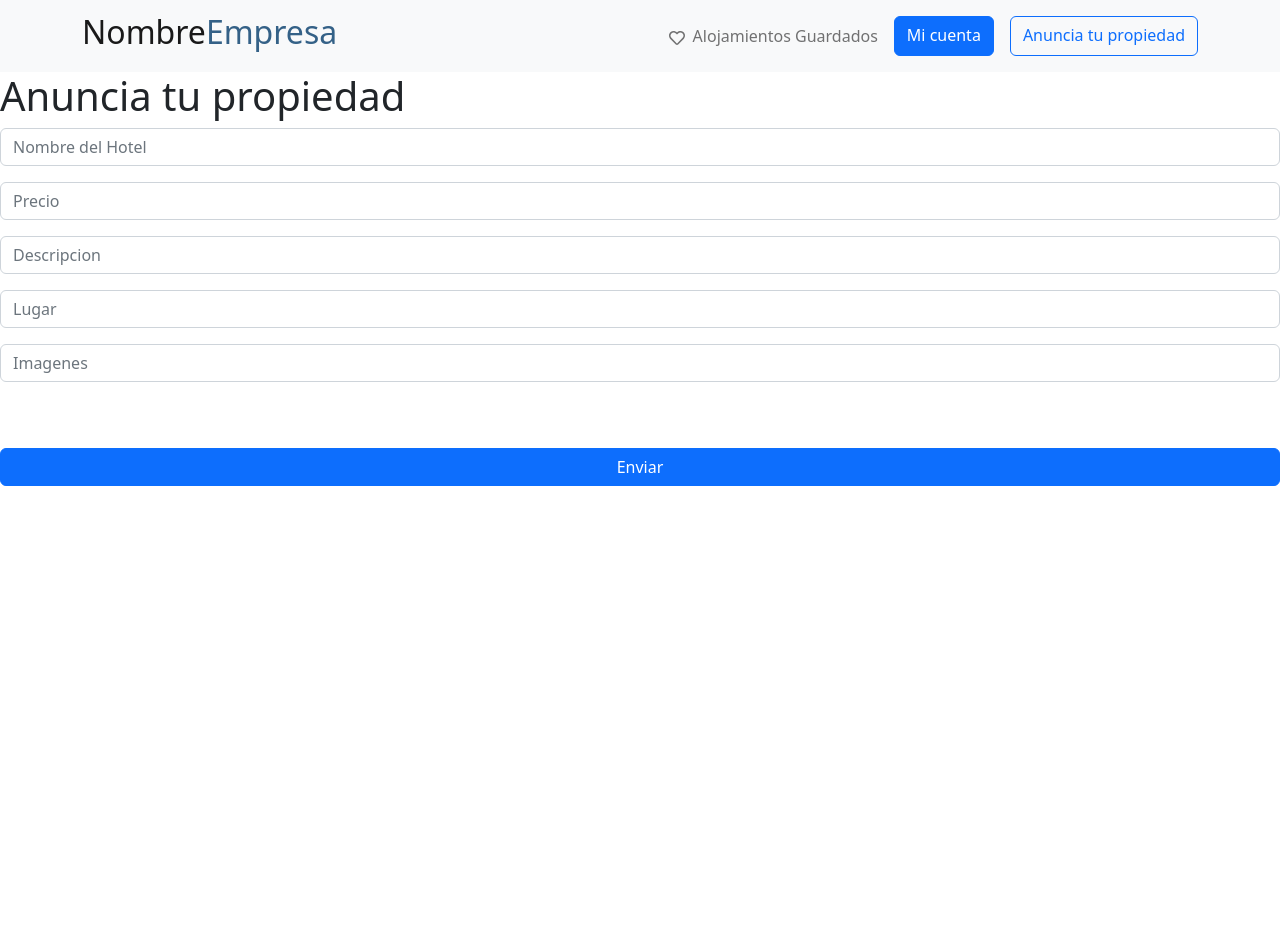
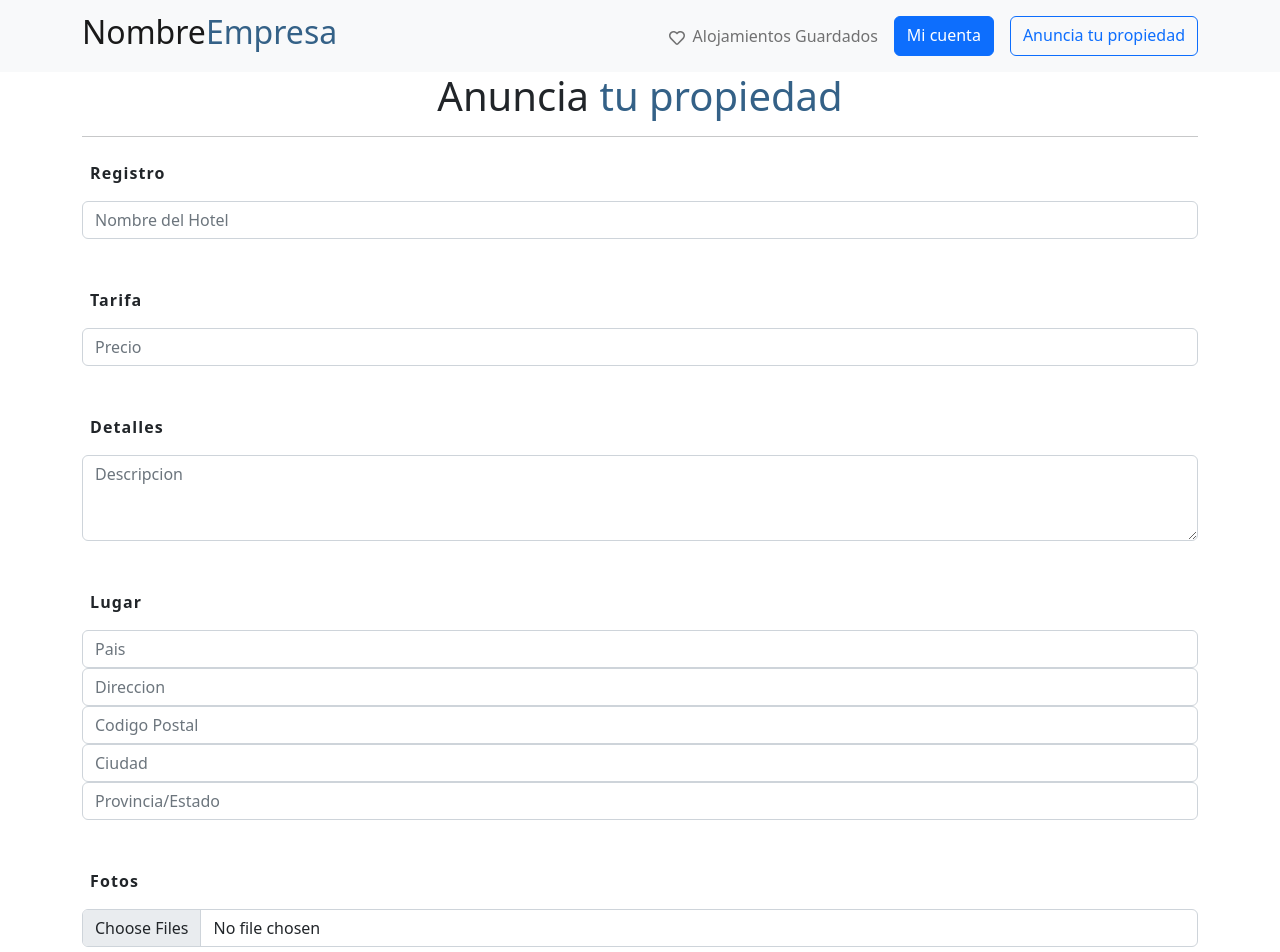
Before and after one commit to No-Country/C6-08, a React (Create React App) app in the folder frontend/: page /propiedad in a window 1280 px wide. Shown: the top 952 px of the page. Before the commit the page ends 800 px from the top, so only its background shows below. Built offline with nearby package versions, Linux system fonts and the light colour scheme.

Commit message:
Creacion de componente Anuncia tu propiedad

```diff
--- /dev/null
+++ b/frontend/src/components/forms/Propiedad.js
@@ -0,0 +1,65 @@
+import { useForm } from "react-hook-form";
+import React, { useEffect, useState } from "react"
+import { Form, Button, Alert, Container } from 'react-bootstrap'
+import 'bootstrap/dist/css/bootstrap.css';
+
+const Propiedad = () => {
+  const { register, handleSubmit, formState: { errors } } = useForm();
+  const [alert, setAlert] = useState({ variant: '', text: '' })
+
+  const onSubmit = (data) => {
+    console.log("Form", data)
+    setAlert({ variant: "success", text: 'Datos Guardados' })
+    setInterval(() => {
+      window.open("/", "_self");
+    }, 1000);
+  }
+
+  return (
+    <Container id="contenedor">
+      <div className="title">
+        <h1>Anuncia <span>tu propiedad</span></h1>
+      </div>
+      <hr />
+      <Form onSubmit={handleSubmit(onSubmit)} className="container-login" >
+        <Form.Group className="mb-3" controlId="formBasicName">
+          <Form.Label className="opcion-login">Registro</Form.Label>
+          <Form.Control placeholder="Nombre del Hotel" type="text" className="login-input" {...register("title", { required: true })} />
+        </Form.Group>
+
+        <Form.Group className="mb-3" controlId="formBasicPrice">
+          <Form.Label className="opcion-login">Tarifa</Form.Label>
+          <Form.Control placeholder="Precio" type="number" className="login-input" {...register("price", { required: true })} />
+        </Form.Group>
+
+        <Form.Group className="mb-3" controlId="formBasicDescription">
+          <Form.Label className="opcion-login">Detalles</Form.Label>
+          <Form.Control placeholder="Descripcion" as="textarea" rows={3} className="login-input" {...register("description", { required: true })} />
+        </Form.Group>
+
+        <Form.Group className="mb-3" controlId="formBasicPlace">
+          <Form.Label className="opcion-login">Lugar</Form.Label>
+          <Form.Control placeholder="Pais" type="text" className="login-input" {...register("location", { required: true })} />
+          <Form.Control placeholder="Direccion" type="text" className="login-input" {...register("location", { required: true })} />
+          <Form.Control placeholder="Codigo Postal" type="number" className="login-input" {...register("location", { required: true })} />
+          <Form.Control placeholder="Ciudad" type="text" className="login-input" {...register("location", { required: true })} />
+          <Form.Control placeholder="Provincia/Estado" type="text" className="login-input" {...register("location", { required: true })} />
+        </Form.Group>
+
+        <Form.Group>
+          <Form.Label className="opcion-login">Fotos</Form.Label>
+          <Form.Control placeholder="Imagenes" id="img" type="file" multiple accept="image/png, .jpeg, .jpg, image/gif" {...register("photo", { required: true })} />
+        </Form.Group>
+        <hr />
+        {(errors.name || errors.price || errors.description || errors.location || errors.photo) && <Alert variant="danger">Todos los campos son obligatorios</Alert>}
+        <Alert variant={alert.variant}>{alert.text}</Alert>
+        <Button type="submit" className="boton-submit" variant="primary">Guardar</Button>
+      </Form>
+
+
+    </Container>
+
+  );
+};
+
+export default Propiedad;
--- a/frontend/src/components/propiedad.js
+++ /dev/null
@@ -1,61 +0,0 @@
-import { useForm } from "react-hook-form";
-import React, { useState } from "react"
-import { Form, Button, Alert } from 'react-bootstrap'
-import 'bootstrap/dist/css/bootstrap.css';
-
-const Propiedad = () => {
-  const { handleSubmit } = useForm();
-  const [alert, setAlert] = useState({ variant: '', text: '' })
-
-  const onSubmit = (data) => {
-    console.log("Form", data)
-    setAlert({ variant: "success", text: 'Formulario enviado con exito!' })
-    setInterval(() => {
-      window.open("/", "_self");
-    }, 1000);
-  }
-/*
-  const myLoopFunction=() => {
-    var myArray = [];
-    var i;
-    for (i = 0; i < this.state.events.length; i++) {
-      myArray[i] = (
-        <Event
-          time={this.state.events[i].time}
-          title={this.state.events[i].title}
-        />
-      );
-    }
-    return myArray;
-  }*/
-
-  return (
-    <div id="contenedor">
-      <h1>Anuncia tu propiedad</h1>
-      <Form onSubmit={handleSubmit(onSubmit)} className="form" >
-        <Form.Group className="mb-3" controlId="formBasicName">
-          <Form.Control placeholder="Nombre del Hotel" type="text"  />
-        </Form.Group>
-        <Form.Group className="mb-3" controlId="formBasicPrice">
-          <Form.Control placeholder="Precio" type="number" />
-        </Form.Group>
-        <Form.Group className="mb-3" controlId="formBasicDescription">
-          <Form.Control placeholder="Descripcion" type="textarea" />
-        </Form.Group>
-        <Form.Group className="mb-3" controlId="formBasicPlace">
-          <Form.Control placeholder="Lugar" type="text" />
-        </Form.Group>
-        <Form.Group className="mb-3" controlId="formBasicPhoto">
-          <Form.Control placeholder="Imagenes" type="photo"  />
-
-        </Form.Group>
-        <Alert variant={alert.variant}>{alert.text}</Alert>
-        <Button type="submit" variant="primary">Enviar</Button>
-      </Form>
-    </div>
-
-
-  );
-};
-
-export default Propiedad;
--- a/frontend/src/components/routes.js
+++ b/frontend/src/components/routes.js
@@ -1,8 +1,8 @@
 import Home from './Home'
-import Login from './login/Login'
+import Login from './forms/Login'
 import HotelDetail from './hotelDetail/HotelDetail'
 import HotelFav from './hotelFav'
-import Propiedad from './propiedad'
+import Propiedad from './forms/Propiedad'
 import {
   Routes,
   Route,
@@ -13,7 +13,7 @@ import React  from 'react';
 function Public() {
   return (
       <Routes>
-        <Route path='/login' element={<Login />} />
+        <Route path='/forms' element={<Login />} />
         <Route path='/favs' element={<HotelFav />} />
         <Route path='/propiedad' /*'/propiedad/:id'*/ element={<Propiedad />} />
         <Route path='/' element={<Home />} />
```
Also changed, not shown: frontend/src/components/forms/Login.js (renamed from frontend/src/components/login/Login.js), frontend/src/components/forms/login.css (line endings or trailing spaces).
